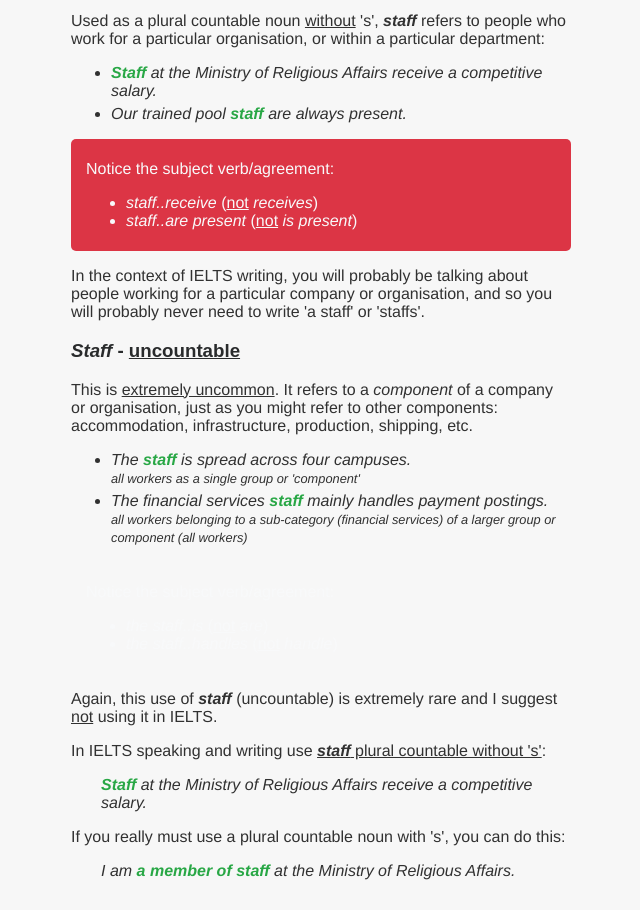
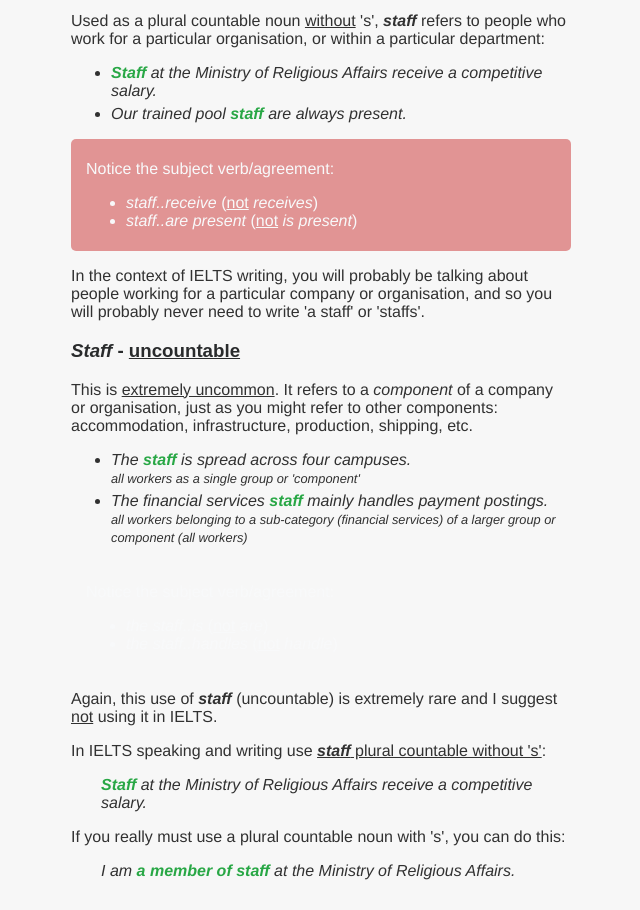
Before and after one commit to boltonsteve/gurueap, a SvelteKit app: page /posts/staff in a window 1280 px wide. Shown: the part 860-1770 px from the top of the page, without its empty margins (319-959 px from the left). Built offline with nearby package versions, Linux system fonts and the light colour scheme.

Commit message:
fixed alert backgrounds

```diff
--- a/static/steve_bs.css
+++ b/static/steve_bs.css
@@ -155,20 +155,24 @@
 }
 
 .alert-info {
-    background: var(--teal);
+    /* background: var(--teal); */
+    background: rgba(0, 153, 204, .5)
 }
 
 .alert-warning {
-    background: var(--orange);
     color: var(--dark);
+    /* background: var(--orange); */
+    background: rgba(255, 190, 0, .5)
 }
 
 .alert-danger {
-    background: var(--red);
+    /* background: var(--red); */
+    background: rgba(204, 51, 51, .5)
 }
 
 .alert-success {
-    background: var(--green);
+    /* background: var(--green); */
+    background: rgba(51, 153, 51, .5)
 }
 
 .small {
```
